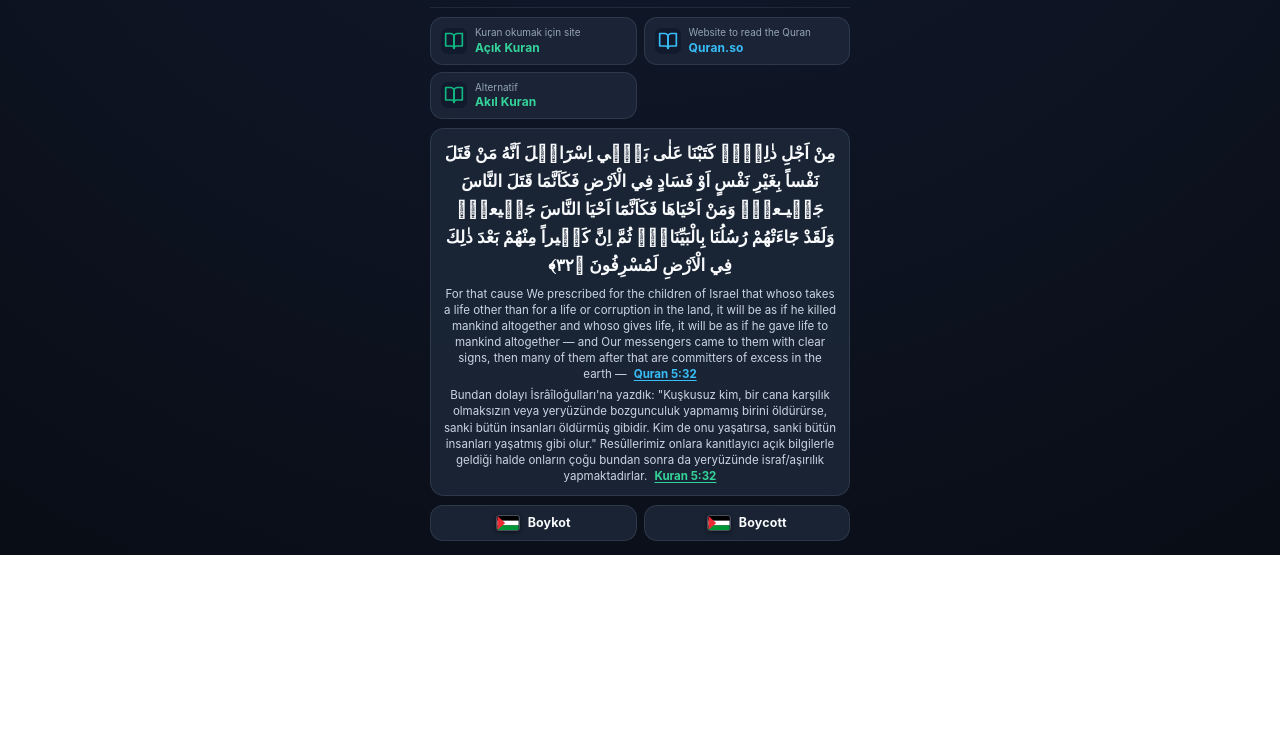
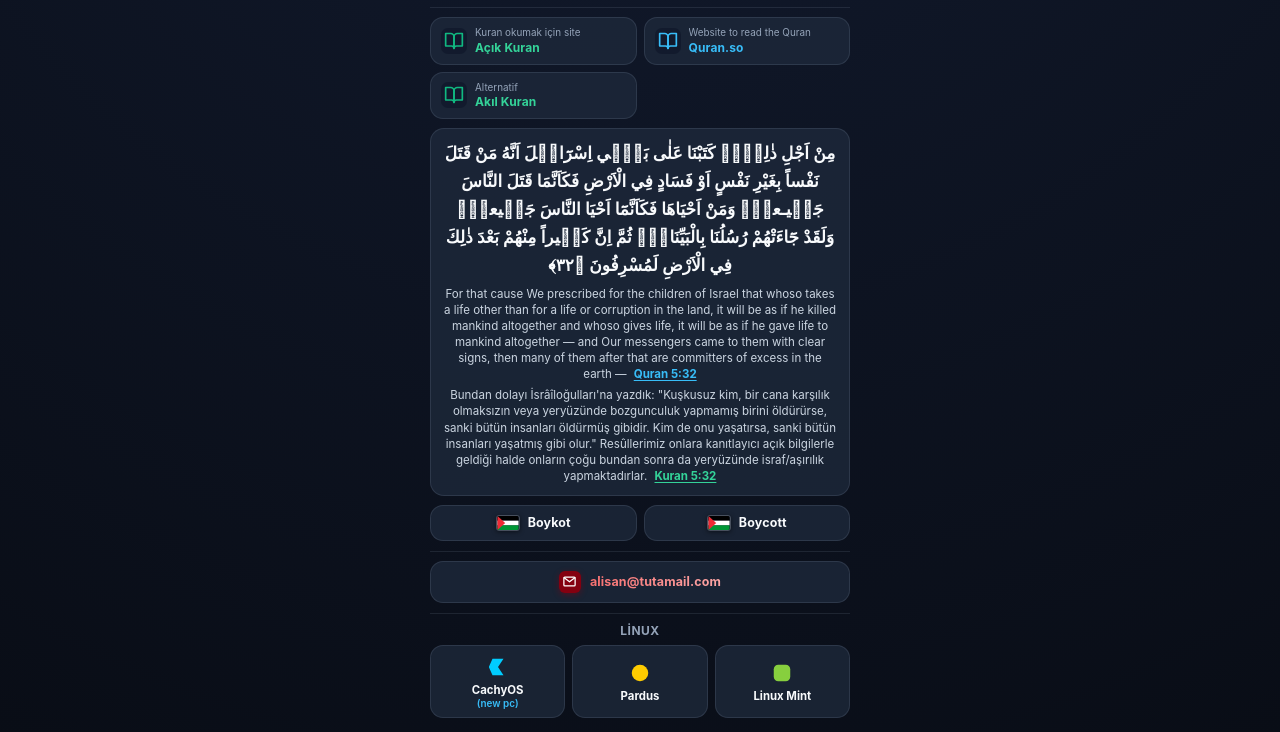
Before and after one commit to alisan-114/alisan-114.github.io, a plain HTML site: page index.html in a window 1280 px wide. Shown: the part 483-1215 px from the top of the page. Before the commit the page ends 1038 px from the top, so only its background shows below. Drawn offline with Linux system fonts and the light colour scheme.

Commit message:
index v2.html

```diff
--- a/index.html
+++ b/index.html
@@ -62,7 +62,11 @@
       text-decoration: none; -webkit-tap-highlight-color: transparent;
       transition: transform 0.15s ease, border-color 0.15s ease, background 0.15s ease;
     }
-    .app:hover, .app:active, .quran-card:hover, .quran-card:active, .boycott-card:hover, .boycott-card:active {
+    .app:hover, .app:active,
+    .quran-card:hover, .quran-card:active,
+    .boycott-card:hover, .boycott-card:active,
+    .mail-card:hover, .mail-card:active,
+    .linux-card:hover, .linux-card:active {
       transform: translateY(-2px); background: rgba(30, 41, 59, 0.98); border-color: #38bdf8;
     }
     .icon-wrap { position: relative; width: 26px; height: 26px; display: flex; align-items: center; justify-content: center; }
@@ -197,6 +201,109 @@
       font-weight: 700;
       letter-spacing: 0.01em;
       color: #f8fafc;
+    }
+
+    /* Tuta Mail Kartı */
+    .mail-card {
+      display: flex;
+      align-items: center;
+      justify-content: center;
+      gap: 9px;
+      width: 100%;
+      padding: 9px 12px;
+      border-radius: 13px;
+      background: rgba(30, 41, 59, 0.78);
+      border: 1px solid rgba(148, 163, 184, 0.16);
+      text-decoration: none;
+      -webkit-tap-highlight-color: transparent;
+      transition: transform 0.15s ease, border-color 0.15s ease, background 0.15s ease;
+    }
+    .tuta-logo {
+      width: 22px;
+      height: 22px;
+      border-radius: 6px;
+      background: #840010;
+      display: flex;
+      align-items: center;
+      justify-content: center;
+      flex-shrink: 0;
+      box-shadow: 0 2px 6px rgba(132, 0, 16, 0.45);
+    }
+    .tuta-logo svg {
+      width: 15px;
+      height: 15px;
+      display: block;
+    }
+    .mail-address {
+      font-size: 0.78rem;
+      font-weight: 700;
+      letter-spacing: 0.01em;
+      background-image: linear-gradient(90deg, #f87171, #fca5a5);
+      -webkit-background-clip: text;
+      background-clip: text;
+      -webkit-text-fill-color: transparent;
+    }
+
+    /* Linux Tavsiyeleri */
+    .section-title {
+      font-size: 0.75rem;
+      font-weight: 700;
+      letter-spacing: 0.04em;
+      text-transform: uppercase;
+      color: #94a3b8;
+      margin-bottom: 7px;
+    }
+    .linux-grid {
+      display: grid;
+      grid-template-columns: repeat(3, 1fr);
+      gap: 7px;
+      width: 100%;
+    }
+    .linux-card {
+      display: flex;
+      flex-direction: column;
+      align-items: center;
+      justify-content: center;
+      gap: 5px;
+      padding: 9px 5px 8px;
+      border-radius: 13px;
+      background: rgba(30, 41, 59, 0.78);
+      border: 1px solid rgba(148, 163, 184, 0.16);
+      text-decoration: none;
+      -webkit-tap-highlight-color: transparent;
+      transition: transform 0.15s ease, border-color 0.15s ease, background 0.15s ease;
+    }
+    .linux-logo {
+      width: 24px;
+      height: 24px;
+      border-radius: 6px;
+      display: flex;
+      align-items: center;
+      justify-content: center;
+      overflow: hidden;
+    }
+    .linux-logo img {
+      width: 22px;
+      height: 22px;
+      object-fit: contain;
+      display: block;
+    }
+    .linux-logo svg {
+      width: 22px;
+      height: 22px;
+      display: block;
+    }
+    .linux-name {
+      font-size: 0.71rem;
+      font-weight: 700;
+      line-height: 1.2;
+      color: #f8fafc;
+    }
+    .linux-note {
+      display: block;
+      font-size: 0.62rem;
+      font-weight: 600;
+      color: #38bdf8;
     }
   </style>
 </head>
@@ -380,7 +487,7 @@
     <div class="verse-card">
       <p class="verse-ar" lang="ar">مِنْ اَجْلِ ذٰلِكَۚۛ كَتَبْنَا عَلٰى بَن۪ٓي اِسْرَٓائ۪لَ اَنَّهُ مَنْ قَتَلَ نَفْساً بِغَيْرِ نَفْسٍ اَوْ فَسَادٍ فِي الْاَرْضِ فَكَاَنَّمَا قَتَلَ النَّاسَ جَم۪يـعاًۜ وَمَنْ اَحْيَاهَا فَكَاَنَّمَٓا اَحْيَا النَّاسَ جَم۪يعاًۜ وَلَقَدْ جَٓاءَتْهُمْ رُسُلُنَا بِالْبَيِّنَاتِۘ ثُمَّ اِنَّ كَث۪يراً مِنْهُمْ بَعْدَ ذٰلِكَ فِي الْاَرْضِ لَمُسْرِفُونَ ﴿٣٢﴾</p>
       <p class="verse-line">
-       For that cause We prescribed for the children of Israel that whoso takes a life other than for a life or corruption in the land, it will be as if he killed mankind altogether and whoso gives life, it will be as if he gave life to mankind altogether ­— and Our messengers came to them with clear signs, then many of them after that are committers of excess in the earth —
+       For that cause We prescribed for the children of Israel that whoso takes a life other than for a life or corruption in the land, it will be as if he killed mankind altogether and whoso gives life, it will be as if he gave life to mankind altogether — and Our messengers came to them with clear signs, then many of them after that are committers of excess in the earth —
         <a class="verse-ref ref-en" href="https://quran.so/5/32" target="_blank" rel="noopener noreferrer">Quran 5:32</a>
       </p>
       <p class="verse-line">
@@ -413,6 +520,49 @@
           </svg>
         </span>
         <span class="boycott-title">Boycott</span>
+      </a>
+    </div>
+
+    <div class="divider"></div>
+
+    <!-- Tuta Mail -->
+    <a class="mail-card" href="mailto:alisan@tutamail.com">
+      <span class="tuta-logo" title="Tuta Mail">
+        <svg viewBox="0 0 24 24" fill="none">
+          <path d="M3 6.5C3 5.67 3.67 5 4.5 5h15c.83 0 1.5.67 1.5 1.5v11c0 .83-.67 1.5-1.5 1.5h-15c-.83 0-1.5-.67-1.5-1.5v-11z" stroke="#ffffff" stroke-width="2"/>
+          <path d="M3.5 6l8.5 6.5L20.5 6" stroke="#ffffff" stroke-width="2" stroke-linecap="round" stroke-linejoin="round"/>
+        </svg>
+      </span>
+      <span class="mail-address">alisan@tutamail.com</span>
+    </a>
+
+    <div class="divider"></div>
+
+    <!-- Linux Tavsiyeleri -->
+    <div class="section-title">Linux</div>
+    <div class="linux-grid">
+      <a class="linux-card" href="https://cachyos.org/download/" target="_blank" rel="noopener noreferrer">
+        <div class="linux-logo">
+          <img src="https://www.google.com/s2/favicons?domain=cachyos.org&sz=64" alt="CachyOS" onerror="this.style.display='none';this.nextElementSibling.style.display='block';">
+          <svg style="display:none;" viewBox="0 0 24 24" fill="#00CCFF"><polygon points="6,3 18,3 12,12 18,21 6,21 2,12"/></svg>
+        </div>
+        <span class="linux-name">CachyOS <span class="linux-note">(new pc)</span></span>
+      </a>
+
+      <a class="linux-card" href="https://pardus.org.tr/surumler/#masaustu" target="_blank" rel="noopener noreferrer">
+        <div class="linux-logo">
+          <img src="https://www.google.com/s2/favicons?domain=pardus.org.tr&sz=64" alt="Pardus" onerror="this.style.display='none';this.nextElementSibling.style.display='block';">
+          <svg style="display:none;" viewBox="0 0 24 24" fill="#FFCC00"><circle cx="12" cy="12" r="9"/></svg>
+        </div>
+        <span class="linux-name">Pardus</span>
+      </a>
+
+      <a class="linux-card" href="https://linuxmint.com/edition.php?id=326" target="_blank" rel="noopener noreferrer">
+        <div class="linux-logo">
+          <img src="https://www.google.com/s2/favicons?domain=linuxmint.com&sz=64" alt="Linux Mint" onerror="this.style.display='none';this.nextElementSibling.style.display='block';">
+          <svg style="display:none;" viewBox="0 0 24 24" fill="#87CF3E"><rect x="3" y="3" width="18" height="18" rx="5"/></svg>
+        </div>
+        <span class="linux-name">Linux Mint</span>
       </a>
     </div>
   </div>
```
